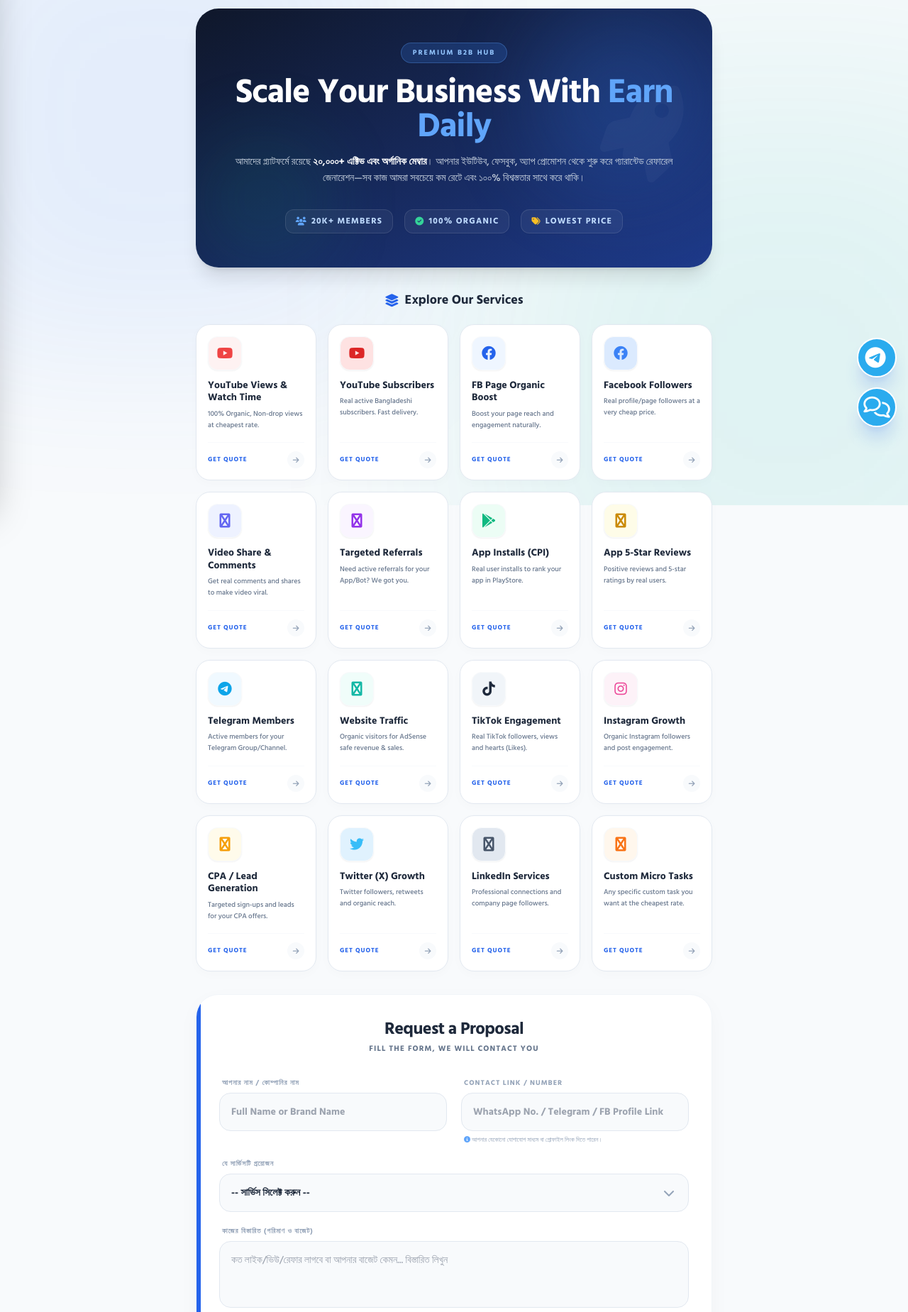
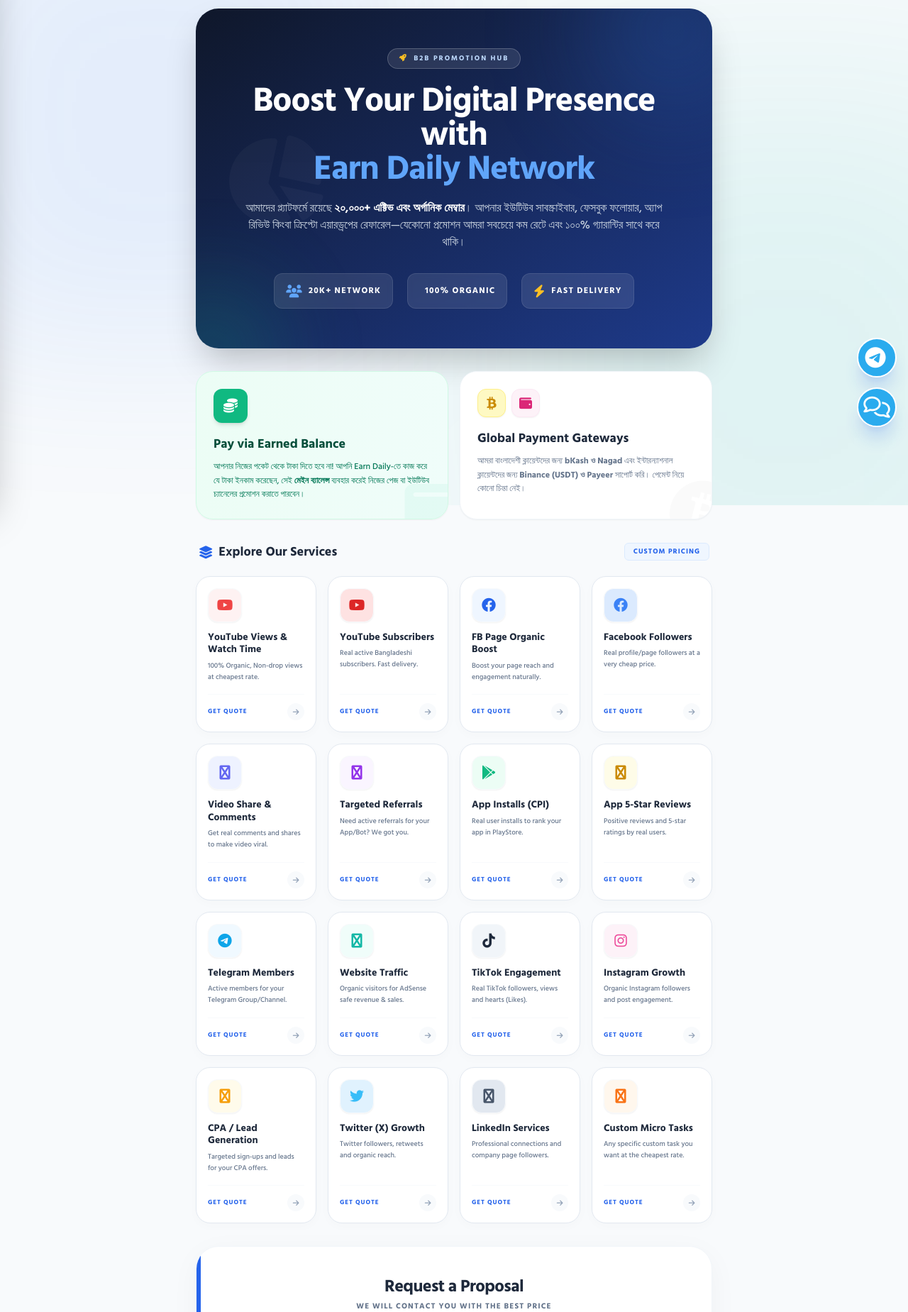
Before and after one commit to teamcipx/Easy, a Flask app: page /hire-us in a window 1280 px wide. Shown: the part 88-1937 px from the top of the page at 71% size. Run offline with Flask 3, Linux system fonts and the light colour scheme; data that the repository does not hold is empty; some libraries are stand-ins or nearby versions.

Commit message:
Update hire_us.html

```diff
--- a/templates/hire_us.html
+++ b/templates/hire_us.html
@@ -15,7 +15,7 @@
     }
     .service-card:hover {
         border-color: #3B82F6;
-        box-shadow: 0 10px 25px -5px rgba(37, 99, 235, 0.15);
+        box-shadow: 0 15px 30px -5px rgba(37, 99, 235, 0.15);
         transform: translateY(-4px);
     }
 
@@ -27,42 +27,93 @@
         background: #FFFFFF; border-color: #2563EB;
         box-shadow: 0 0 0 4px rgba(37, 99, 235, 0.1); outline: none;
     }
+
+    /* Gradient Text */
+    .text-gold {
+        background: linear-gradient(to right, #F59E0B, #FDE047);
+        -webkit-background-clip: text; -webkit-text-fill-color: transparent;
+    }
 </style>
 
 <div class="max-w-5xl mx-auto space-y-8 fade-in-up pb-10 px-1">
 
     <!-- ==========================================
-         1. HERO BANNER
+         1. HERO BANNER (The Hook)
     ========================================== -->
-    <div class="bg-gradient-to-br from-[#0F172A] to-[#1E3A8A] rounded-[32px] p-8 sm:p-12 text-white text-center shadow-xl relative overflow-hidden">
-        <div class="absolute top-0 right-0 w-64 h-64 bg-blue-500/20 rounded-full blur-[60px] pointer-events-none"></div>
-        <div class="absolute bottom-0 left-0 w-48 h-48 bg-emerald-500/10 rounded-full blur-[50px] pointer-events-none"></div>
-        <i class="fa-solid fa-rocket absolute right-8 top-1/2 transform -translate-y-1/2 text-9xl opacity-[0.03] pointer-events-none -rotate-12"></i>
+    <div class="bg-gradient-to-br from-[#0F172A] to-[#1E3A8A] rounded-[32px] p-8 sm:p-14 text-white text-center shadow-2xl relative overflow-hidden">
+        <!-- Ambient Glows -->
+        <div class="absolute top-[-20%] right-[-10%] w-64 h-64 bg-blue-500/20 rounded-full blur-[70px] pointer-events-none"></div>
+        <div class="absolute bottom-[-20%] left-[-10%] w-48 h-48 bg-emerald-500/20 rounded-full blur-[60px] pointer-events-none"></div>
+        <i class="fa-solid fa-chart-pie absolute left-10 top-1/2 transform -translate-y-1/2 text-9xl opacity-[0.03] pointer-events-none rotate-12"></i>
 
-        <div class="relative z-10">
-            <span class="bg-blue-500/20 text-blue-300 border border-blue-400/30 px-4 py-1.5 rounded-full text-[10px] font-black uppercase tracking-[0.2em] mb-4 inline-block backdrop-blur-sm shadow-sm">
-                Premium B2B Hub
+        <div class="relative z-10 max-w-3xl mx-auto">
+            <span class="bg-white/10 text-blue-200 border border-white/20 px-4 py-1.5 rounded-full text-[10px] font-black uppercase tracking-[0.2em] mb-5 inline-block backdrop-blur-sm shadow-sm">
+                <i class="fa-solid fa-rocket text-amber-400 mr-1"></i> B2B Promotion Hub
             </span>
-            <h1 class="text-3xl sm:text-5xl font-black mb-4 tracking-tight leading-tight">Scale Your Business With <span class="text-blue-400">Earn Daily</span></h1>
-            <p class="text-sm text-slate-300 font-medium max-w-2xl mx-auto leading-relaxed mb-8">
-                আমাদের প্ল্যাটফর্মে রয়েছে <b class="text-white">২০,০০০+ এক্টিভ এবং অর্গানিক মেম্বার</b>। আপনার ইউটিউব, ফেসবুক, অ্যাপ প্রোমোশন থেকে শুরু করে গ্যারান্টেড রেফারেল জেনারেশন—সব কাজ আমরা সবচেয়ে কম রেটে এবং ১০০% বিশ্বস্ততার সাথে করে থাকি।
+
+            <h1 class="text-3xl sm:text-5xl font-black mb-5 tracking-tight leading-tight">
+                Boost Your Digital Presence with <br><span class="text-blue-400">Earn Daily Network</span>
+            </h1>
+
+            <p class="text-sm sm:text-base text-slate-300 font-medium leading-relaxed mb-8">
+                আমাদের প্ল্যাটফর্মে রয়েছে <b class="text-white">২০,০০০+ এক্টিভ এবং অর্গানিক মেম্বার</b>। আপনার ইউটিউব সাবস্ক্রাইবার, ফেসবুক ফলোয়ার, অ্যাপ রিভিউ কিংবা ক্রিপ্টো এয়ারড্রপের রেফারেল—যেকোনো প্রমোশন আমরা সবচেয়ে কম রেটে এবং ১০০% গ্যারান্টির সাথে করে থাকি।
             </p>
 
-            <div class="flex justify-center flex-wrap gap-3 sm:gap-4 text-[10px] sm:text-xs font-bold uppercase tracking-widest text-blue-200">
-                <span class="flex items-center gap-1.5 bg-white/5 px-3.5 py-2 rounded-xl border border-white/10 shadow-sm"><i class="fa-solid fa-users text-blue-400"></i> 20k+ Members</span>
-                <span class="flex items-center gap-1.5 bg-white/5 px-3.5 py-2 rounded-xl border border-white/10 shadow-sm"><i class="fa-solid fa-circle-check text-emerald-400"></i> 100% Organic</span>
-                <span class="flex items-center gap-1.5 bg-white/5 px-3.5 py-2 rounded-xl border border-white/10 shadow-sm"><i class="fa-solid fa-tags text-amber-400"></i> Lowest Price</span>
+            <!-- Trust Indicators -->
+            <div class="flex justify-center flex-wrap gap-3 sm:gap-5 text-[10px] sm:text-xs font-bold uppercase tracking-widest text-white">
+                <span class="flex items-center gap-2 bg-white/10 px-4 py-2.5 rounded-xl border border-white/10 shadow-sm backdrop-blur-sm"><i class="fa-solid fa-users text-blue-400 text-lg"></i> 20k+ Network</span>
+                <span class="flex items-center gap-2 bg-white/10 px-4 py-2.5 rounded-xl border border-white/10 shadow-sm backdrop-blur-sm"><i class="fa-solid fa-shield-check text-emerald-400 text-lg"></i> 100% Organic</span>
+                <span class="flex items-center gap-2 bg-white/10 px-4 py-2.5 rounded-xl border border-white/10 shadow-sm backdrop-blur-sm"><i class="fa-solid fa-bolt text-amber-400 text-lg"></i> Fast Delivery</span>
             </div>
         </div>
     </div>
 
     <!-- ==========================================
-         2. SERVICE PACKAGES GRID
+         2. PAYMENT FLEXIBILITY (The Trust & Deal Closer)
+    ========================================== -->
+    <div class="grid md:grid-cols-2 gap-4">
+
+        <!-- Pay with Earned Balance -->
+        <div class="bg-gradient-to-r from-emerald-50 to-teal-50 p-6 rounded-[24px] border border-emerald-100 shadow-sm relative overflow-hidden group">
+            <i class="fa-solid fa-wallet absolute right-[-10%] bottom-[-20%] text-8xl text-emerald-500 opacity-5 group-hover:scale-110 transition-transform duration-500"></i>
+            <div class="relative z-10">
+                <div class="h-12 w-12 bg-emerald-500 text-white rounded-xl flex items-center justify-center text-xl shadow-md mb-4">
+                    <i class="fa-solid fa-coins"></i>
+                </div>
+                <h3 class="text-lg font-black text-emerald-900 mb-2">Pay via Earned Balance</h3>
+                <p class="text-xs text-emerald-700 font-medium leading-relaxed">
+                    আপনার নিজের পকেট থেকে টাকা দিতে হবে না! আপনি Earn Daily-তে কাজ করে যে টাকা ইনকাম করেছেন, সেই <b>মেইন ব্যালেন্স</b> ব্যবহার করেই নিজের পেজ বা ইউটিউব চ্যানেলের প্রমোশন করাতে পারবেন।
+                </p>
+            </div>
+        </div>
+
+        <!-- Global Payment Support -->
+        <div class="bg-white p-6 rounded-[24px] border border-slate-100 shadow-sm relative overflow-hidden group hover:border-blue-200 transition-colors">
+            <i class="fa-brands fa-bitcoin absolute right-[-10%] bottom-[-20%] text-8xl text-slate-900 opacity-[0.02] group-hover:scale-110 transition-transform duration-500"></i>
+            <div class="relative z-10">
+                <div class="flex gap-2 mb-4">
+                    <div class="h-10 w-10 bg-yellow-100 text-yellow-600 rounded-[12px] flex items-center justify-center text-lg shadow-sm border border-yellow-200"><i class="fa-brands fa-btc"></i></div>
+                    <div class="h-10 w-10 bg-pink-50 text-pink-600 rounded-[12px] flex items-center justify-center text-lg shadow-sm border border-pink-100"><i class="fa-solid fa-wallet"></i></div>
+                </div>
+                <h3 class="text-lg font-black text-slate-800 mb-2">Global Payment Gateways</h3>
+                <p class="text-xs text-slate-500 font-medium leading-relaxed">
+                    আমরা বাংলাদেশী ক্লায়েন্টদের জন্য <b>bKash ও Nagad</b> এবং ইন্টারন্যাশনাল ক্লায়েন্টদের জন্য <b>Binance (USDT) ও Payeer</b> সাপোর্ট করি। পেমেন্ট নিয়ে কোনো চিন্তা নেই।
+                </p>
+            </div>
+        </div>
+
+    </div>
+
+    <!-- ==========================================
+         3. SERVICE PACKAGES GRID
     ========================================== -->
     <div>
-        <h3 class="font-black text-slate-800 text-lg mb-5 flex items-center justify-center gap-2">
-            <i class="fa-solid fa-layer-group text-blue-600"></i> Explore Our Services
-        </h3>
+        <div class="flex items-center justify-between mb-5 px-1 mt-4">
+            <h3 class="font-black text-slate-800 text-lg flex items-center gap-2">
+                <i class="fa-solid fa-layer-group text-blue-600"></i> Explore Our Services
+            </h3>
+            <span class="text-[10px] bg-blue-50 text-blue-600 px-3 py-1 rounded-md font-bold uppercase tracking-widest border border-blue-100">Custom Pricing</span>
+        </div>
 
         <div class="grid grid-cols-2 sm:grid-cols-3 lg:grid-cols-4 gap-3 sm:gap-4">
             {% for srv in services %}
@@ -84,29 +135,35 @@
     </div>
 
     <!-- ==========================================
-         3. HIRE US FORM
+         4. HIRE US FORM (Call to Action)
     ========================================== -->
-    <div id="hireForm" class="bg-white p-6 sm:p-8 rounded-[32px] shadow-[0_10px_30px_rgba(0,0,0,0.03)] border border-slate-100 relative overflow-hidden mt-8">
+    <div id="hireForm" class="bg-white p-6 sm:p-10 rounded-[32px] shadow-[0_10px_40px_rgba(0,0,0,0.04)] border border-slate-100 relative overflow-hidden mt-8">
         <div class="absolute left-0 top-0 bottom-0 w-1.5 bg-blue-600"></div>
 
         <div class="text-center mb-8">
             <h2 class="text-2xl font-black text-slate-800 tracking-tight">Request a Proposal</h2>
-            <p class="text-[11px] text-slate-500 font-bold uppercase tracking-widest mt-1">Fill the form, we will contact you</p>
+            <p class="text-[11px] text-slate-500 font-bold uppercase tracking-widest mt-1">We will contact you with the best price</p>
         </div>
 
-        <form method="POST" class="space-y-5" onsubmit="showLoadingBtn()">
+        <form method="POST" action="/hire-us" class="space-y-6" onsubmit="showLoadingBtn()">
 
             <div class="grid sm:grid-cols-2 gap-5">
                 <!-- Name -->
                 <div>
-                    <label class="block text-[10px] font-black text-slate-400 uppercase tracking-widest mb-1.5 ml-1">আপনার নাম / কোম্পানির নাম</label>
-                    <input type="text" name="name" required placeholder="Full Name or Brand Name" class="input-premium w-full p-4 rounded-[16px] text-sm font-bold text-slate-800">
+                    <label class="block text-[10px] font-black text-slate-400 uppercase tracking-widest mb-1.5 ml-1">আপনার নাম / ব্র্যান্ড নাম</label>
+                    <div class="relative">
+                        <div class="absolute inset-y-0 left-0 pl-4 flex items-center pointer-events-none text-slate-400"><i class="fa-regular fa-user"></i></div>
+                        <input type="text" name="name" required placeholder="Full Name or Brand" class="input-premium w-full pl-10 p-4 rounded-[16px] text-sm font-bold text-slate-800">
+                    </div>
                 </div>
-                <!-- WhatsApp / Telegram / FB Link (Flexible Input) -->
+                <!-- Contact Link/Number -->
                 <div>
                     <label class="block text-[10px] font-black text-slate-400 uppercase tracking-widest mb-1.5 ml-1">Contact Link / Number</label>
-                    <input type="text" name="phone" required placeholder="WhatsApp No. / Telegram / FB Profile Link" class="input-premium w-full p-4 rounded-[16px] text-sm font-bold text-slate-800">
-                    <p class="text-[9px] text-slate-400 mt-1.5 ml-1 font-medium"><i class="fa-solid fa-circle-info text-blue-400"></i> আপনার যেকোনো যোগাযোগ মাধ্যম বা প্রোফাইল লিংক দিতে পারেন।</p>
+                    <div class="relative">
+                        <div class="absolute inset-y-0 left-0 pl-4 flex items-center pointer-events-none text-slate-400"><i class="fa-solid fa-link"></i></div>
+                        <input type="text" name="phone" required placeholder="WhatsApp No. / Telegram / FB Link" class="input-premium w-full pl-10 p-4 rounded-[16px] text-sm font-bold text-slate-800">
+                    </div>
+                    <p class="text-[9px] text-slate-400 mt-1.5 ml-1 font-medium">যেকোনো যোগাযোগ মাধ্যম বা প্রোফাইল লিংক দিন।</p>
                 </div>
             </div>
 
@@ -114,39 +171,43 @@
             <div>
                 <label class="block text-[10px] font-black text-slate-400 uppercase tracking-widest mb-1.5 ml-1">যে সার্ভিসটি প্রয়োজন</label>
                 <div class="relative">
-                    <select name="service" id="serviceSelect" required class="input-premium w-full p-4 rounded-[16px] text-sm font-bold text-slate-800 appearance-none">
+                    <div class="absolute inset-y-0 left-0 pl-4 flex items-center pointer-events-none text-slate-400"><i class="fa-solid fa-briefcase"></i></div>
+                    <select name="service" id="serviceSelect" required class="input-premium w-full pl-10 p-4 rounded-[16px] text-sm font-bold text-slate-800 appearance-none">
                         <option value="" disabled selected>-- সার্ভিস সিলেক্ট করুন --</option>
                         {% for srv in services %}
                             <option value="{{ srv.title }}">{{ srv.title }}</option>
                         {% endfor %}
                         <option value="Custom Task Requirement">Custom Request / অন্যান্য (Other)</option>
                     </select>
-                    <i class="fa-solid fa-chevron-down absolute right-5 top-1/2 transform -translate-y-1/2 text-slate-400"></i>
+                    <i class="fa-solid fa-chevron-down absolute right-5 top-1/2 transform -translate-y-1/2 text-slate-400 pointer-events-none"></i>
                 </div>
             </div>
 
             <!-- Details -->
             <div>
-                <label class="block text-[10px] font-black text-slate-400 uppercase tracking-widest mb-1.5 ml-1">কাজের বিস্তারিত (পরিমাণ ও বাজেট)</label>
-                <textarea name="details" rows="3" required placeholder="কত লাইক/ভিউ/রেফার লাগবে বা আপনার বাজেট কেমন... বিস্তারিত লিখুন" class="input-premium w-full p-4 rounded-[16px] text-sm font-medium text-slate-800 resize-none"></textarea>
+                <label class="block text-[10px] font-black text-slate-400 uppercase tracking-widest mb-1.5 ml-1">কাজের বিস্তারিত ও বাজেট</label>
+                <textarea name="details" rows="3" required placeholder="কত সাবস্ক্রাইবার বা ভিউ লাগবে এবং আপনার সম্ভাব্য বাজেট কত... বিস্তারিত লিখুন" class="input-premium w-full p-4 rounded-[16px] text-sm font-medium text-slate-800 resize-none"></textarea>
             </div>
 
             <button type="submit" id="submitReqBtn" class="w-full bg-blue-600 text-white py-4 rounded-[16px] font-black text-sm uppercase tracking-widest shadow-[0_8px_20px_rgba(37,99,235,0.25)] hover:bg-blue-700 active:scale-[0.98] transition-all flex items-center justify-center gap-2 mt-2">
                 <span>Submit Proposal</span> <i class="fa-solid fa-paper-plane"></i>
             </button>
+
+            <p class="text-center text-[9px] text-slate-400 font-bold uppercase tracking-widest mt-4">
+                <i class="fa-solid fa-shield-halved text-blue-400 mr-1"></i> 100% Safe & Secure Process
+            </p>
         </form>
     </div>
 
 </div>
 
 <script>
-    // Smooth Scroll & Auto Select
     function selectService(serviceName) {
+        // Auto-select dropdown and scroll smoothly to form
         document.getElementById('serviceSelect').value = serviceName;
         document.getElementById('hireForm').scrollIntoView({ behavior: 'smooth', block: 'center' });
     }
 
-    // Prevent Double Submit
     function showLoadingBtn() {
         const btn = document.getElementById('submitReqBtn');
         btn.disabled = true;
```
